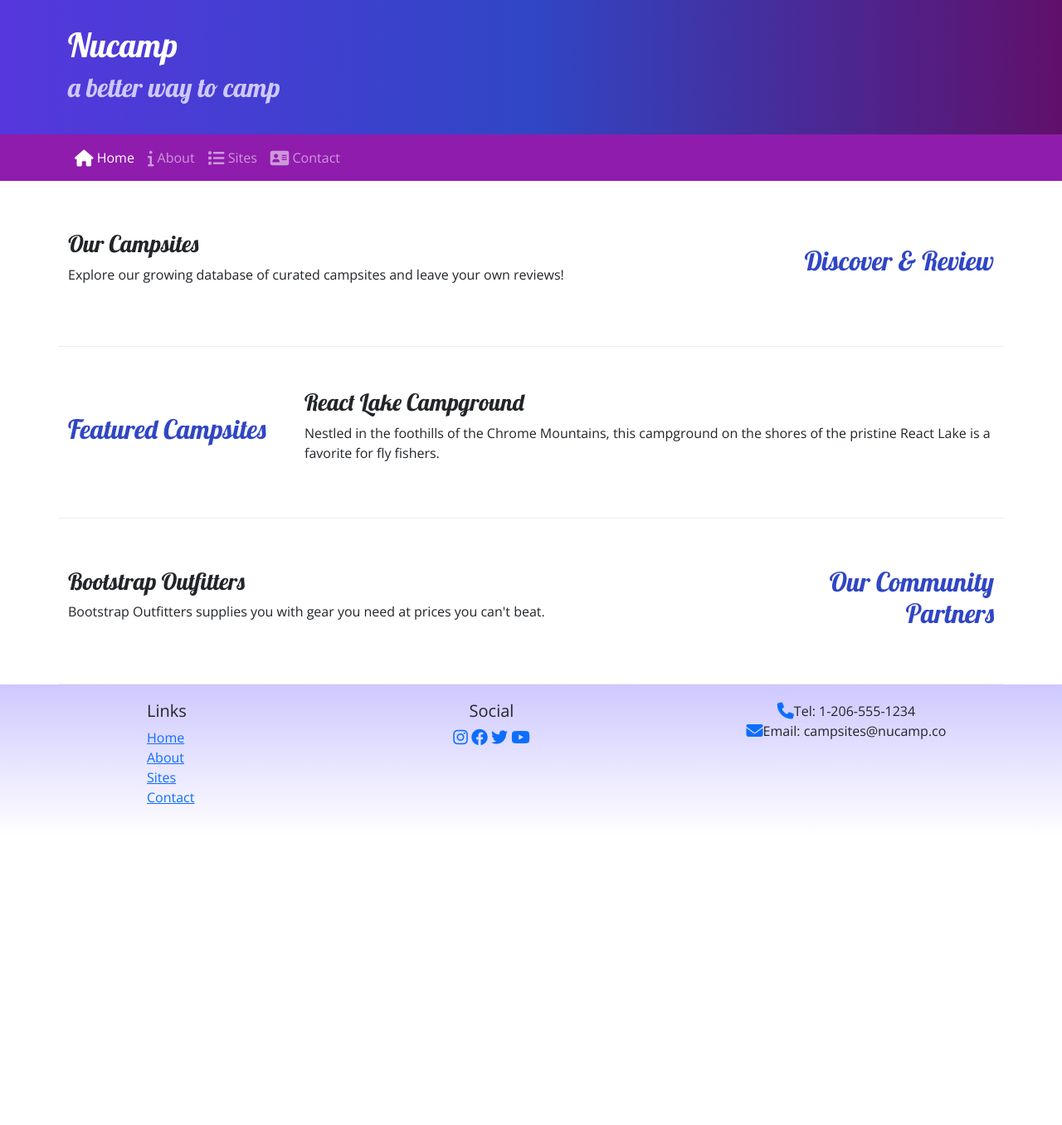
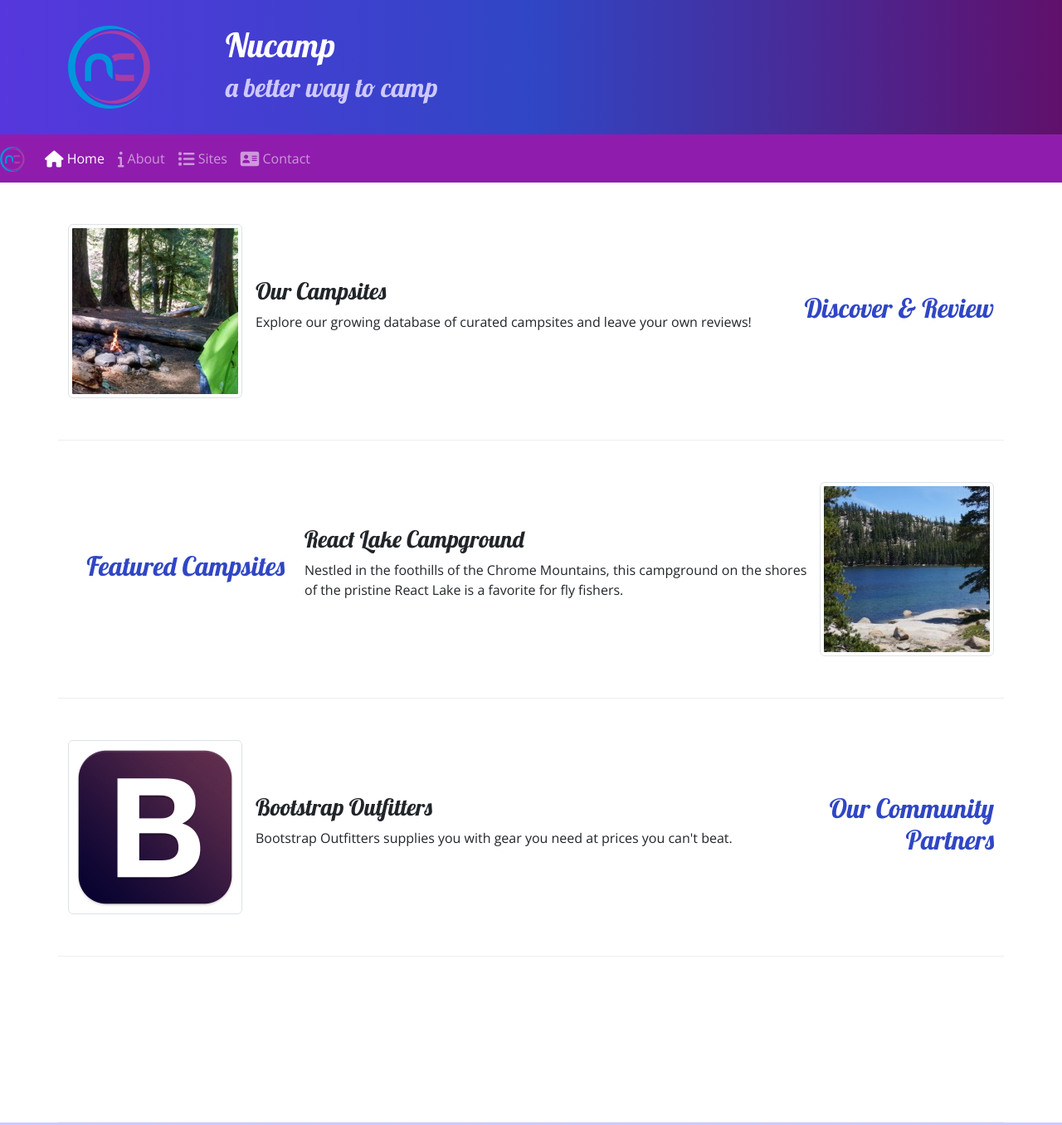
Before and after one commit to etweetyb/nucampsite, a plain HTML site: page index.html in a window 1280 px wide. Shown: the top 1356 px of the page at 83% size. Before the commit the page ends 1009 px from the top, so only its background shows below. Drawn offline with nearby package versions, Linux system fonts and the light colour scheme.

```diff
--- a/index.html
+++ b/index.html
@@ -22,6 +22,9 @@
     <header>
         <div class="container">
             <div class="row">
+             <div class="col-4 col-sm-3 col-md-2 align-self-center">
+      <img src="img/logo.png" class="img-fluid" />
+  </div>
                 <div class="col">
                     <h1>Nucamp</h1>
                     <h2>a better way to camp</h2>
@@ -32,6 +35,8 @@
 
     <!--navbar -->
     <nav class="navbar navbar-expand-sm navbar-dark sticky-top">
+        <a class="navbar-brand" href="#"><img src="img/logo.png" height="30" width="30" /></a>
+   <button class="navbar-toggler" type="button" data-bs-toggle="collapse" data-bs-target="#nucampNavbar">
         <div class="container">
             <button class="navbar-toggler ms-auto" type="button" data-bs-toggle="collapse" data-bs-target="#nucampNavbar">
                 <span class="navbar-toggler-icon"></span>
@@ -56,19 +61,30 @@
                 <h2 class="text-sm-end">Discover & Review</h2>
             </div>
             <div class="col">
+                <div class="d-flex">
+                    <img class="me-3 img-thumbnail" src="img/breadcrumb-trail-thumb.jpg" alt="Breadcrumb Trail" />
+                    <div class="align-self-center">
                         <h3>Our Campsites</h3>
                         <p class="d-none d-sm-block">Explore our growing database of curated campsites and leave your own reviews!</p>
+                    </div>
+                </div>
             </div>
         </section>
 
 		<!-- feature section -->
          <section class="row row-content align-items-center">
             <div class="col-sm-4 col-md-3">
-                <h2>Featured Campsites</h2>
+                <h2 class="text-sm-end">Featured Campsites</h2>
             </div>
             <div class="col">
+                <div class="d-flex">
+                    <div class="align-self-center">
                         <h3>React Lake Campground</h3>
                         <p class="d-none d-sm-block">Nestled in the foothills of the Chrome Mountains, this campground on the shores of the pristine React Lake is a favorite for fly fishers.</p>
+
+                    </div>
+                        <img class="ml-3 img-thumbnail" src="img/react-lake-thumb.jpg" alt="Bootstrap Outfitters" />
+
                 </div>
             </div>
         </section>
@@ -79,11 +95,22 @@
                 <h2 class="text-sm-end">Our Community Partners</h2>
             </div>
             <div class="col">
+                <div class="d-flex">
+                    <img class="me-3 img-thumbnail" src="img/bootstrap-thumb.png" alt="Bootstrap Outfitters" />
+                    <div class="align-self-center">
                         <h3>Bootstrap Outfitters</h3>
                         <p class="d-none d-sm-block">Bootstrap Outfitters supplies you with gear you need at prices you can't beat.</p>
                     </div>
+                </div>
+            </div>
         </section>
+<section class="row row-content">
+    <div class="col col-sm-9 mx-auto">
 
+
+    </div>
+
+</section>
 	</main>
 
     <!-- footer -->
```
Also changed, not shown: aboutus.html (+11 -4 lines), contactus.html (+12 -10 lines). Lines whose indentation alone changed are shown as unchanged.
